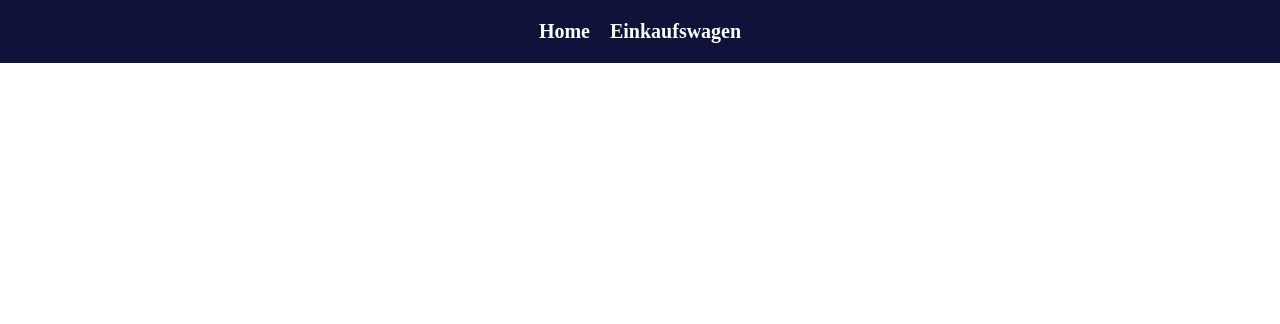
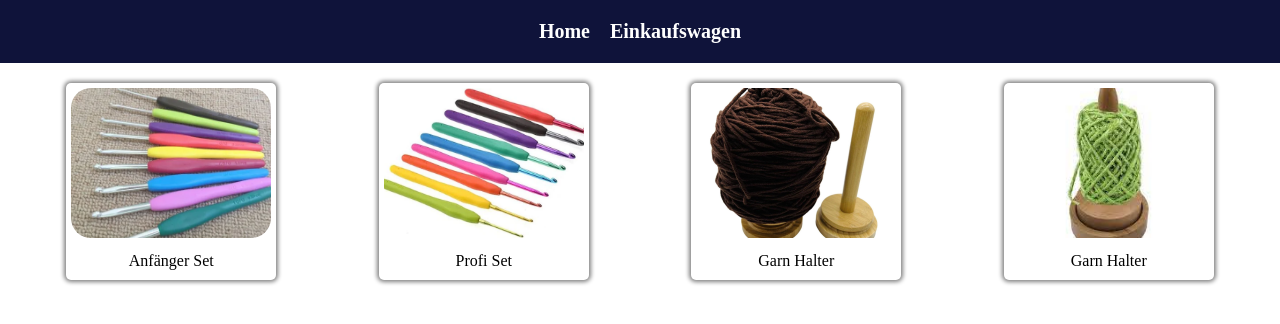
Before and after one commit to feindreh/cart, a React (Create React App) app: page /Haeckel in a window 1280 px wide. Shown: the top 324 px of the page. Built offline with nearby package versions, Linux system fonts and the light colour scheme.

Commit message:
add import useParams

```diff
--- a/src/components/Show.js
+++ b/src/components/Show.js
@@ -1,9 +1,11 @@
 import Item from "./item"
-
+import { useParams } from "react-router-dom"
 
 
 function Show(props){
-    const {warehouse,type} = props
+    const {type} = useParams()
+    console.log(type)
+    const {warehouse} = props
     const items = warehouse.filter((ware) => ware.type === type)
     return(
         <div className = "item-container">
```
